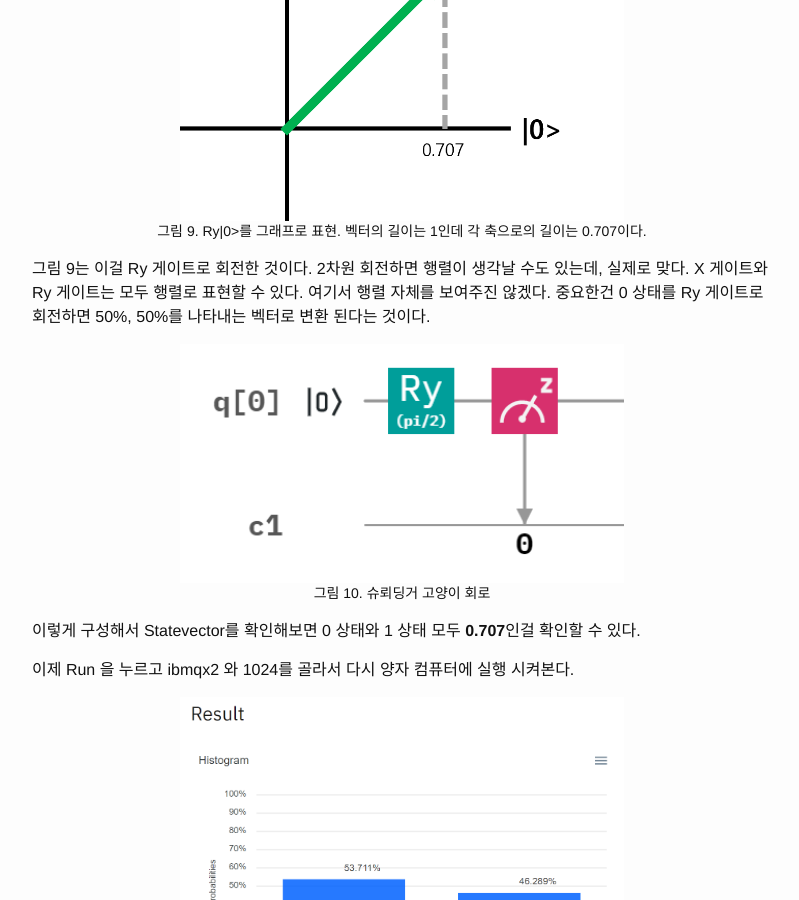
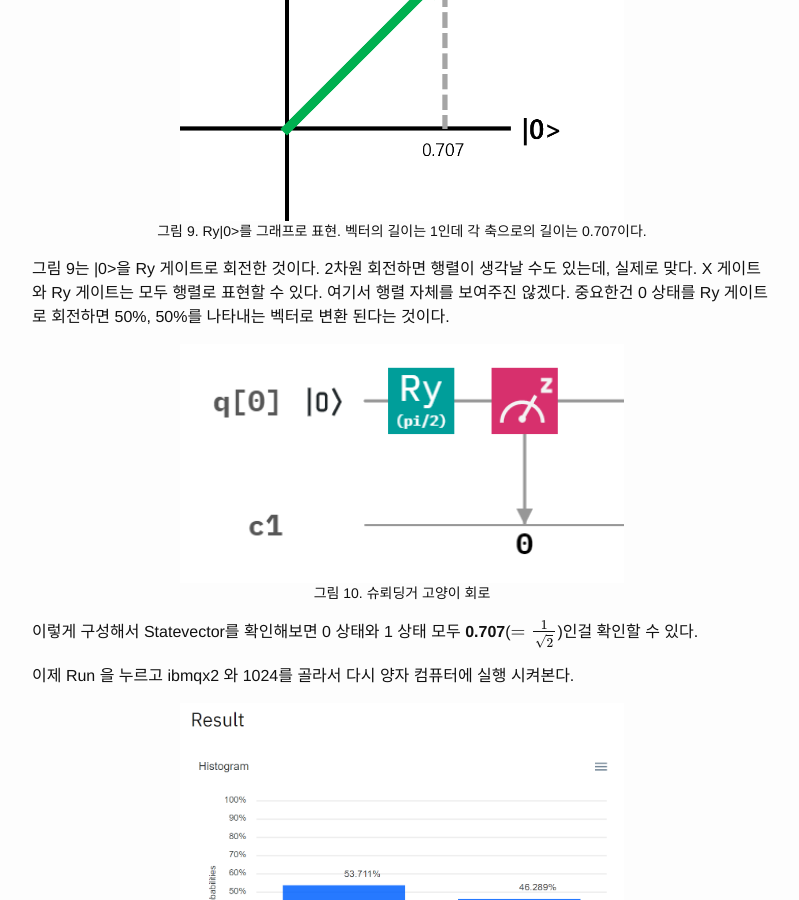
Before and after one commit to Hybrid3D/hybrid3d.github.io, a Jekyll site: the page built from _posts/Quantum Computer/2019-06-22-schrodinger-cat-part2.md, in a window 1280 px wide and 900 px high, scrolled down 5112 px. Shown: the whole window, without its empty margins (238-1037 px from the left). Built offline with Jekyll 4.4.1, drawn with Linux system fonts in a browser that asks for light colours; formulas are drawn with MathJax 3; comment, search, counter and statistics services are not loaded.

Commit message:
사소한 수정

```diff
--- a/_posts/Quantum Computer/2019-06-22-schrodinger-cat-part2.md
+++ b/_posts/Quantum Computer/2019-06-22-schrodinger-cat-part2.md
@@ -84,11 +84,11 @@ Ry 게이트의 진짜 역할이 뭐냐는건 이 글의 범위를 넘어가지
 
 {% include image.html filepath="qc/cat2/9.png" caption="Ry\|0\>를 그래프로 표현. 벡터의 길이는 1인데 각 축으로의 길이는 0.707이다." number="9" %}
 
-그림 9는 이걸 Ry 게이트로 회전한 것이다. 2차원 회전하면 행렬이 생각날 수도 있는데, 실제로 맞다. X 게이트와 Ry 게이트는 모두 행렬로 표현할 수 있다. 여기서 행렬 자체를 보여주진 않겠다. 중요한건 0 상태를 Ry 게이트로 회전하면 50%, 50%를 나타내는 벡터로 변환 된다는 것이다.
+그림 9는 \|0\>을 Ry 게이트로 회전한 것이다. 2차원 회전하면 행렬이 생각날 수도 있는데, 실제로 맞다. X 게이트와 Ry 게이트는 모두 행렬로 표현할 수 있다. 여기서 행렬 자체를 보여주진 않겠다. 중요한건 0 상태를 Ry 게이트로 회전하면 50%, 50%를 나타내는 벡터로 변환 된다는 것이다.
 
 {% include image.html filepath="qc/cat2/10.png" caption="슈뢰딩거 고양이 회로" number="10" %}
 
-이렇게 구성해서 Statevector를 확인해보면 0 상태와 1 상태 모두 **0.707**인걸 확인할 수 있다.
+이렇게 구성해서 Statevector를 확인해보면 0 상태와 1 상태 모두 **0.707**($$=\frac{1}{\sqrt{2}}$$)인걸 확인할 수 있다.
 
 이제 Run 을 누르고 ibmqx2 와 1024를 골라서 다시 양자 컴퓨터에 실행 시켜본다.
 
```
